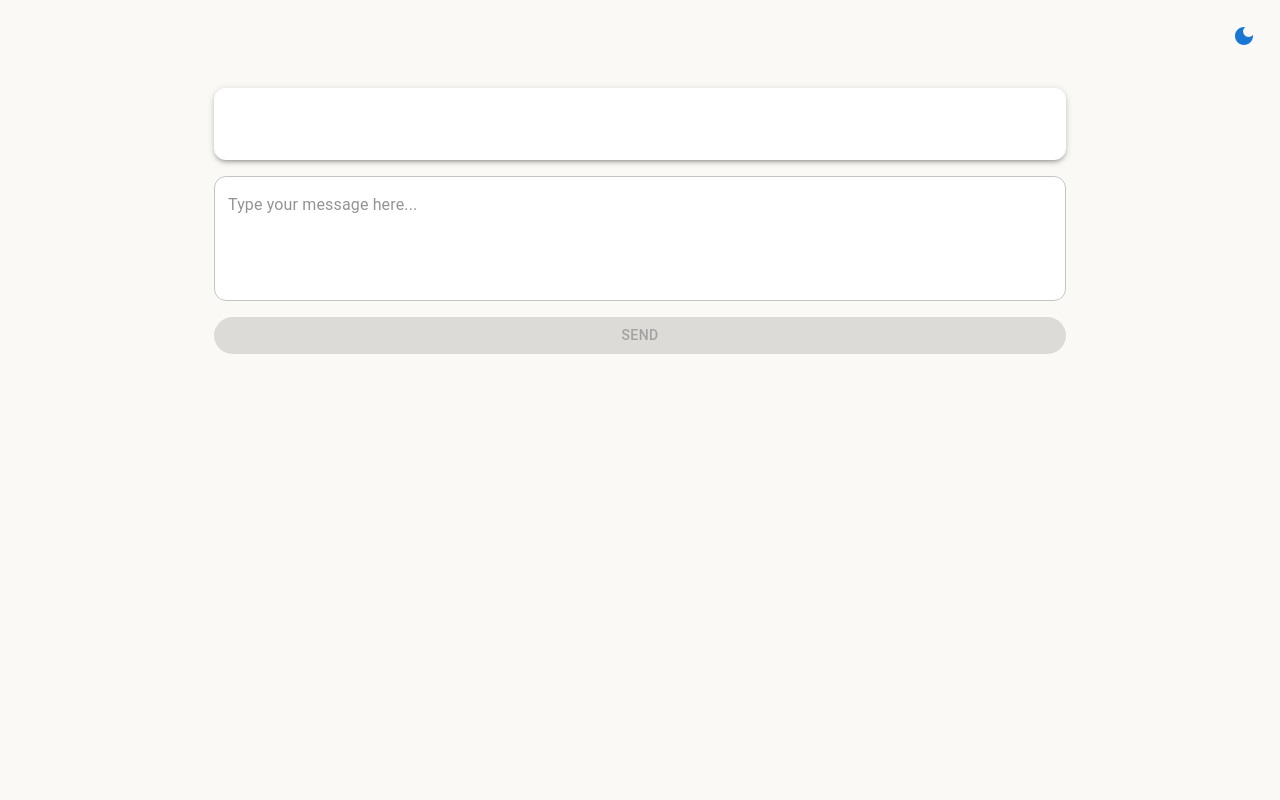
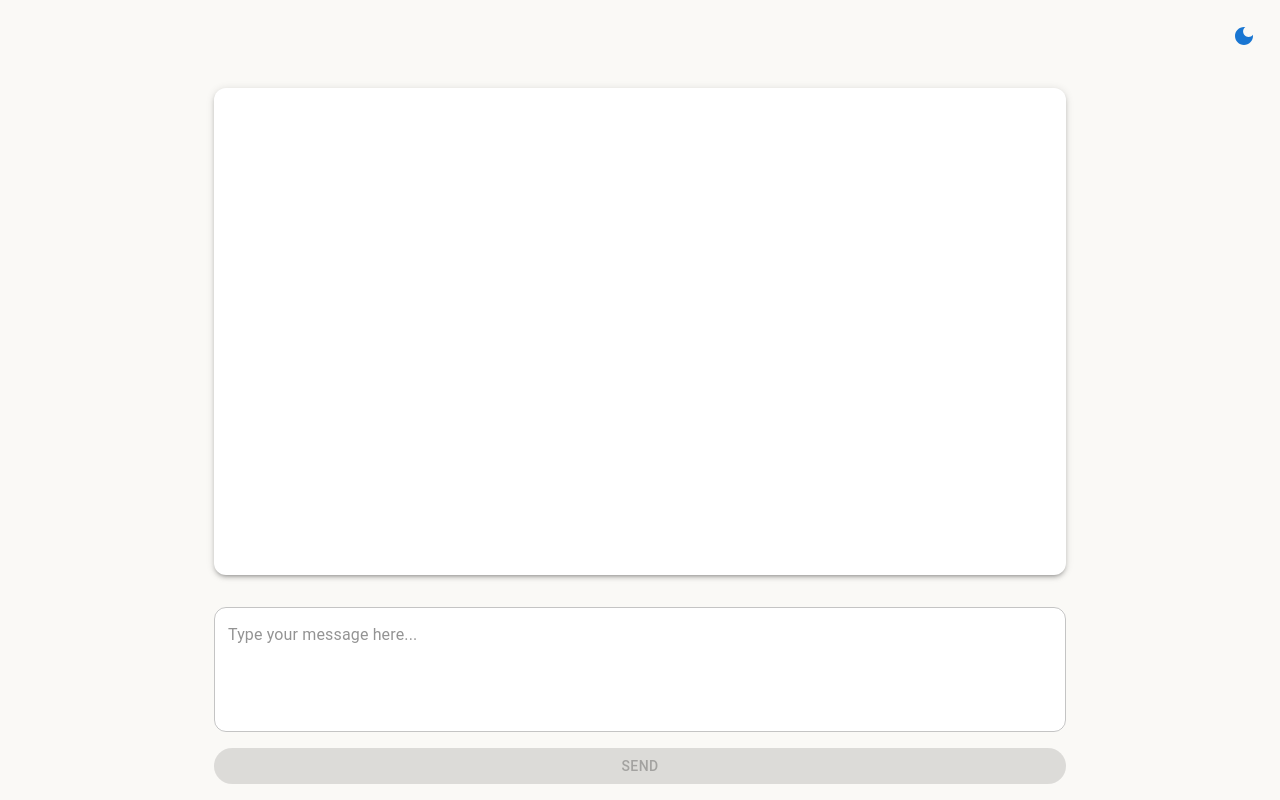
Before and after one commit to nayanmapara/AI-Customer-Support, a Next.js app: page / in a window 1280 px wide. Built offline with nearby package versions, Linux system fonts and the light colour scheme.

Commit message:
deleted a comment

```diff
--- a/components/Chat.tsx
+++ b/components/Chat.tsx
@@ -62,11 +62,18 @@ export default function Chat({ theme, toggleTheme }: ChatProps) {
 	};
 
 	return (
-		<Container className="h-screen p-4" maxWidth="md">
+		<Container
+			className="h-screen p-4"
+			maxWidth="md"
+			sx={{
+				display: "flex",
+				flexDirection: "column",
+			}}
+		>
 			<Paper
 				elevation={3}
 				className={`flex-1 p-4 mb-4 overflow-y-auto ${
-					theme === "dark" ? "bg-[#152238]" : "bg-[#ffffff]" //dark blue bg
+					theme === "dark" ? "bg-[#152238]" : "bg-[#ffffff]"
 				}`}
 				style={{
 					maxHeight: "70vh",
```
